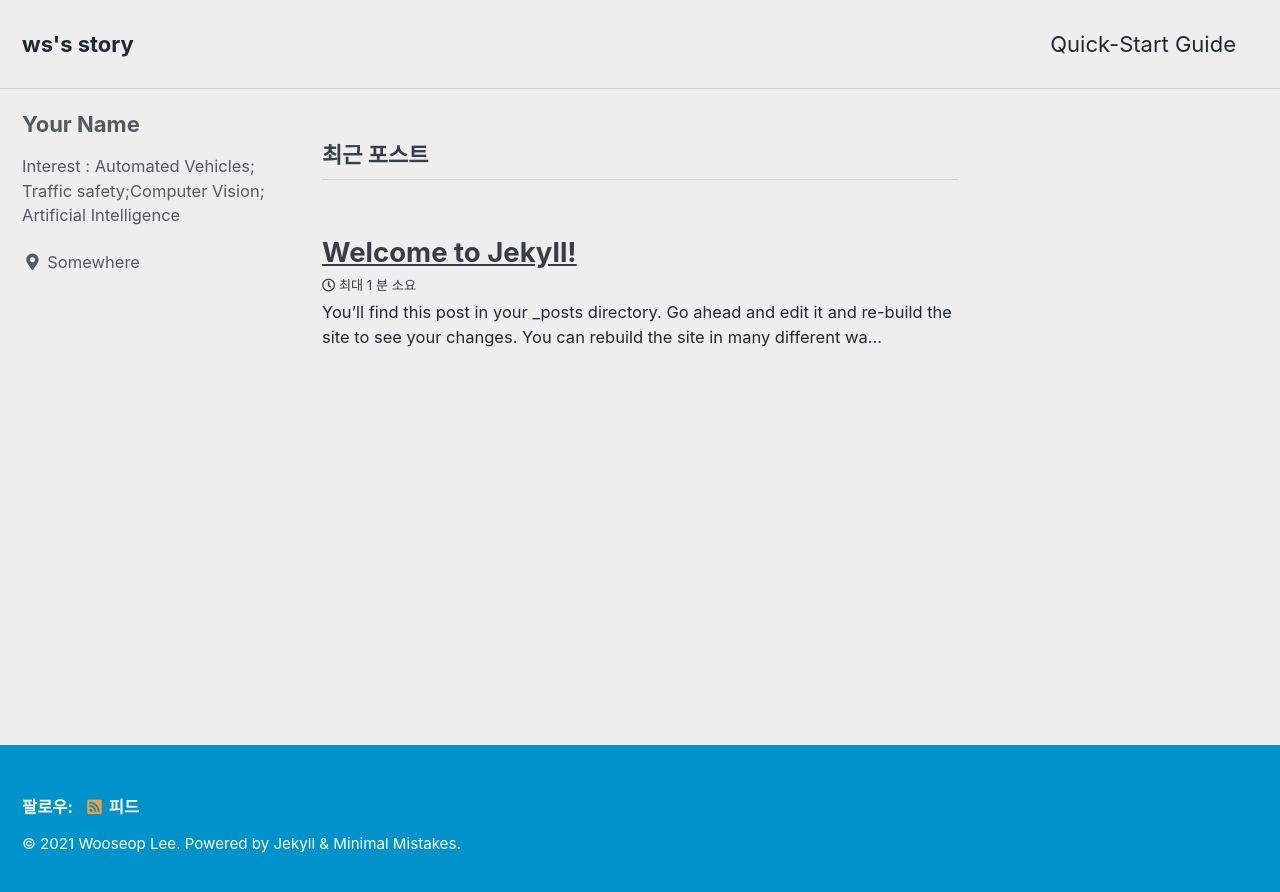
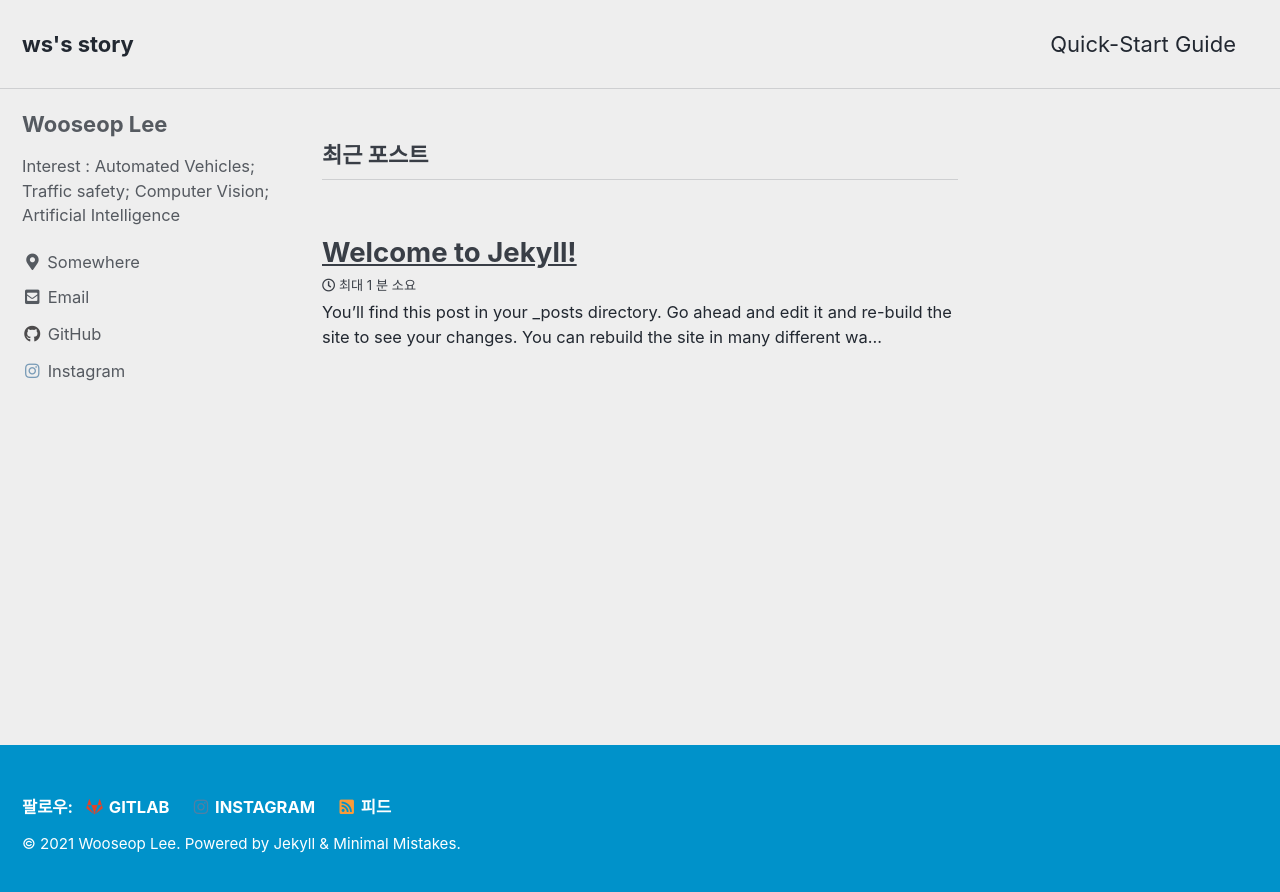
Before and after one commit to wooings/wooings.github.io, a Jekyll site: the page built from index.html, in a window 1280 px wide. Shown: the top 892 px of the page. Built offline with Jekyll 4.4.1, drawn with Linux system fonts in a browser that asks for light colours; cached includes are drawn as plain includes; the list of posts is cut into pages by our own code; some of the changed lines change nothing that is shown.

Commit message:
Update _config.yml

```diff
--- a/_config.yml
+++ b/_config.yml
@@ -101,15 +101,15 @@ analytics:
 
 # Site Author
 author:
-  name             : "Your Name"
+  name             : "Wooseop Lee"
   avatar           : # path of avatar image, e.g. "/assets/images/bio-photo.jpg"
-  bio              : "Interest : Automated Vehicles; Traffic safety;Computer Vision; Artificial Intelligence"
+  bio              : "Interest : Automated Vehicles; Traffic safety; Computer Vision; Artificial Intelligence"
   location         : "Somewhere"
   email            :
   links:
     - label: "Email"
       icon: "fas fa-fw fa-envelope-square"
-      # url: "mailto:your.name@email.com"
+      url: "wooseabi@naver.com"
     - label: "Website"
       icon: "fas fa-fw fa-link"
       # url: "https://your-website.com"
@@ -121,10 +121,10 @@ author:
       # url: "https://facebook.com/"
     - label: "GitHub"
       icon: "fab fa-fw fa-github"
-      # url: "https://github.com/"
+      url: "https://github.com/wooings"
     - label: "Instagram"
       icon: "fab fa-fw fa-instagram"
-      # url: "https://instagram.com/"
+      url: "https://instagram.com/woo_ings"
 
 # Site Footer
 footer:
@@ -140,13 +140,13 @@ footer:
       # url:
     - label: "GitLab"
       icon: "fab fa-fw fa-gitlab"
-      # url:
+      url: "https://github.com/wooings"
     - label: "Bitbucket"
       icon: "fab fa-fw fa-bitbucket"
       # url:
     - label: "Instagram"
       icon: "fab fa-fw fa-instagram"
-      # url:
+      url: "https://instagram.com/woo_ings"
 
 
 # Reading Files
```
